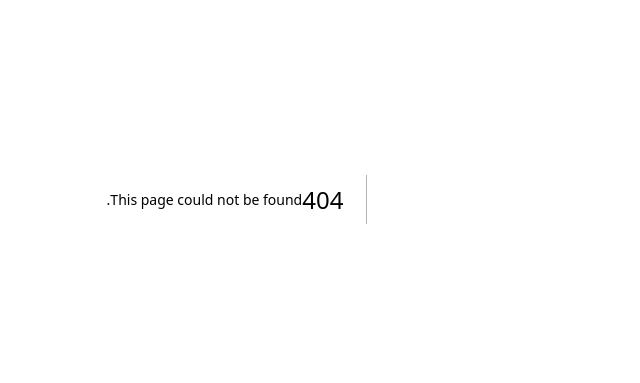
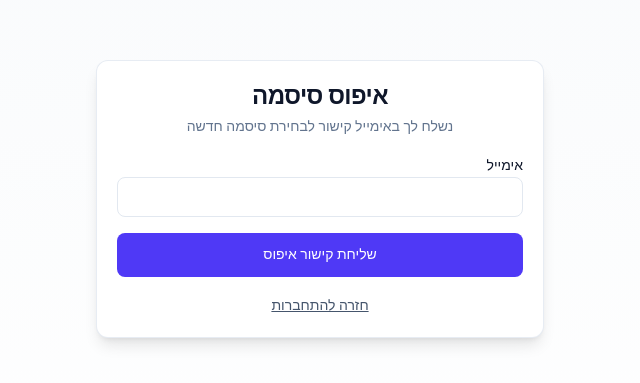
Before and after one commit to Nimrodsn/bizly, a Next.js app: page /forgot-password/forgot-password in a window 1280 px wide. Before the commit this address had no page. Shown: the part 201-584 px from the top of the page, without its empty margins (435-1075 px from the left). Built offline with nearby package versions, Linux system fonts and the light colour scheme.

Commit message:
Create page.tsx

```diff
--- /dev/null
+++ b/app/(auth)/forgot-password/forgot-password/page.tsx
@@ -0,0 +1,52 @@
+import Link from "next/link";
+import { requestPasswordResetAction } from "@/lib/actions/auth";
+import { Button } from "@/components/ui/button";
+import { Card, CardContent, CardDescription, CardHeader, CardTitle } from "@/components/ui/card";
+import { Input } from "@/components/ui/input";
+import { Label } from "@/components/ui/label";
+
+export default async function ForgotPasswordPage({
+  searchParams,
+}: {
+  searchParams: Promise<{ sent?: string; error?: string }>;
+}) {
+  const { sent, error } = await searchParams;
+  return (
+    <div className="flex min-h-screen items-center justify-center bg-gradient-to-b from-slate-50 to-white p-4 dark:from-slate-950 dark:to-slate-900">
+      <Card className="w-full max-w-md shadow-lg">
+        <CardHeader className="text-center">
+          <CardTitle className="text-2xl">איפוס סיסמה</CardTitle>
+          <CardDescription>נשלח לך באימייל קישור לבחירת סיסמה חדשה</CardDescription>
+        </CardHeader>
+        <CardContent>
+          {sent ? (
+            <div className="space-y-4 text-center">
+              <p className="text-sm text-emerald-700">
+                אם האימייל רשום במערכת, נשלח אליו קישור לאיפוס סיסמה. הקישור תקף לזמן מוגבל - כדאי לבדוק גם בתיקיית הספאם.
+              </p>
+              <Link href="/login" className="text-sm text-slate-600 underline hover:text-slate-900">
+                חזרה להתחברות
+              </Link>
+            </div>
+          ) : (
+            <form action={requestPasswordResetAction} className="space-y-4">
+              <div className="space-y-2">
+                <Label htmlFor="email">אימייל</Label>
+                <Input id="email" name="email" type="email" dir="ltr" className="text-right" autoComplete="username" required />
+              </div>
+              {error ? <p className="text-sm text-red-600">לא ניתן לשלוח קישור איפוס כרגע. נסה שוב.</p> : null}
+              <Button type="submit" className="w-full" size="lg">
+                שליחת קישור איפוס
+              </Button>
+              <div className="text-center">
+                <Link href="/login" className="text-sm text-slate-600 underline hover:text-slate-900">
+                  חזרה להתחברות
+                </Link>
+              </div>
+            </form>
+          )}
+        </CardContent>
+      </Card>
+    </div>
+  );
+}
```
